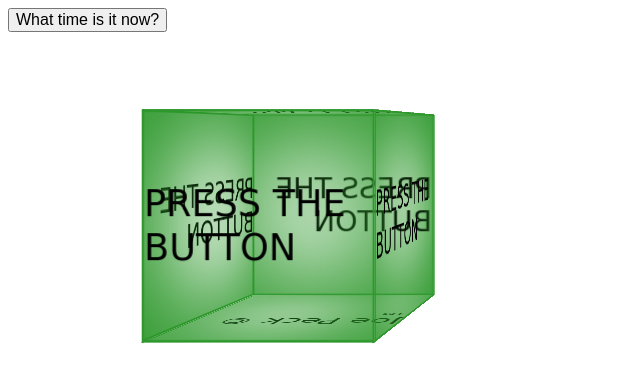
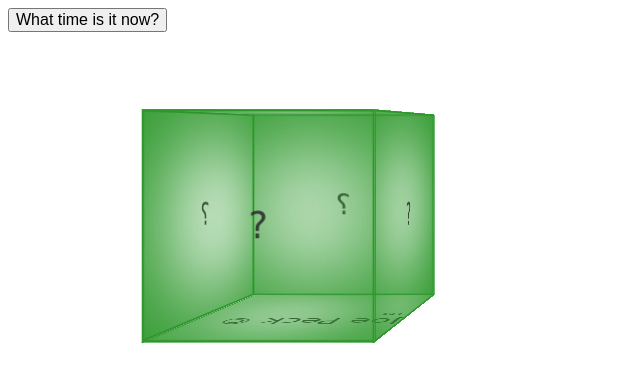
Before and after one commit to fatcatt316/clase_de_front_end, a website: page homework4/public/index.html in a window 1280 px wide. Shown: the whole page, without its empty margins (0-640 px from the left). Drawn offline with Linux system fonts and the light colour scheme; a web font is replaced by a local one.

Commit message:
Clock font color

```diff
--- a/homework4/public/index.html
+++ b/homework4/public/index.html
@@ -14,12 +14,12 @@
 
     <div class="cube-wrap">
       <div class="chrono-cube">
-        <div class="front time">PRESS THE BUTTON</div>
-        <div class="back date">PRESS THE BUTTON</div>
-        <div class="top">PRESS THE BUTTON</div>
+        <div class="front time">?</div>
+        <div class="back date">?</div>
+        <div class="top">?</div>
         <div class="bottom">Joe Peck &copy; &trade;</div>
-        <div class="left weekday">PRESS THE BUTTON</div>
-        <div class="right am-pm">PRESS THE BUTTON</div>
+        <div class="left weekday">?</div>
+        <div class="right am-pm">?</div>
       </div>
     </div>
 
--- a/homework4/src/scss/_vars.scss
+++ b/homework4/src/scss/_vars.scss
@@ -1,2 +1,4 @@
 $clock-color: #2e982c;
 $clock-color2: red;
+
+$clock-font-color: hsla(240, 1%, 16%, 0.86);
--- a/homework4/src/scss/stilo.scss
+++ b/homework4/src/scss/stilo.scss
@@ -19,6 +19,7 @@ button {
     position: absolute;
     font-size: 2em;
     font-family: 'Modak', cursive;
+    color: $clock-font-color;
     width: 200px;
     height: 200px;
     border: 2px solid $clock-color;
```
Also changed, not shown: homework4/public/css/stilo.css.
